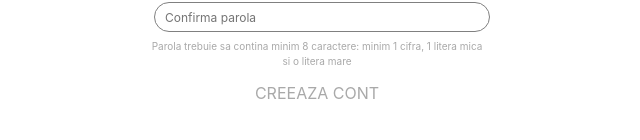
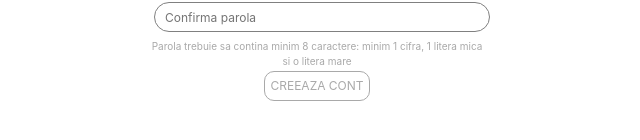
Before and after one commit to mariamarinescu/bucharest-project3-interactive-platform, a React (Create React App) app: page / in a window 1280 px wide. Shown: the part 168-308 px from the top of the page, without its empty margins (323-963 px from the left). Built offline with nearby package versions, Linux system fonts and the light colour scheme.

Commit message:
fix for button radius

```diff
--- a/src/components/signup/SignUp.js
+++ b/src/components/signup/SignUp.js
@@ -119,7 +119,7 @@ class SignUp extends React.Component {
                             {fieldConfirmPassError}
                             {passMsg}
                             <div className="actionContainer">
-                                <div className="button" onClick={this.signup}>Creeaza cont</div>
+                                <div className="button btn btn-dark" onClick={this.signup}>Creeaza cont</div>
                             </div>
                         </form>
                     </Modal.Body>
--- a/src/components/signup/style.css
+++ b/src/components/signup/style.css
@@ -23,16 +23,21 @@
 
 .button{
     text-transform: uppercase;
-    padding: 10px;
-    border-radius: 2;
+    padding: 5px;
+    border-radius: 10px;
     cursor: pointer;
+    background-color: transparent;
     color: darkgray;
+    font-size: 12px;
+    border-color:darkgray;
+    height: 30px;
 }
 
 .button:hover {
-    background-color: darkgray;
+    background-color: lightgray;
     color: white;
     font-weight: 700;
+    border-color:darkgray;
 }
 
 .errorMessage {
```
